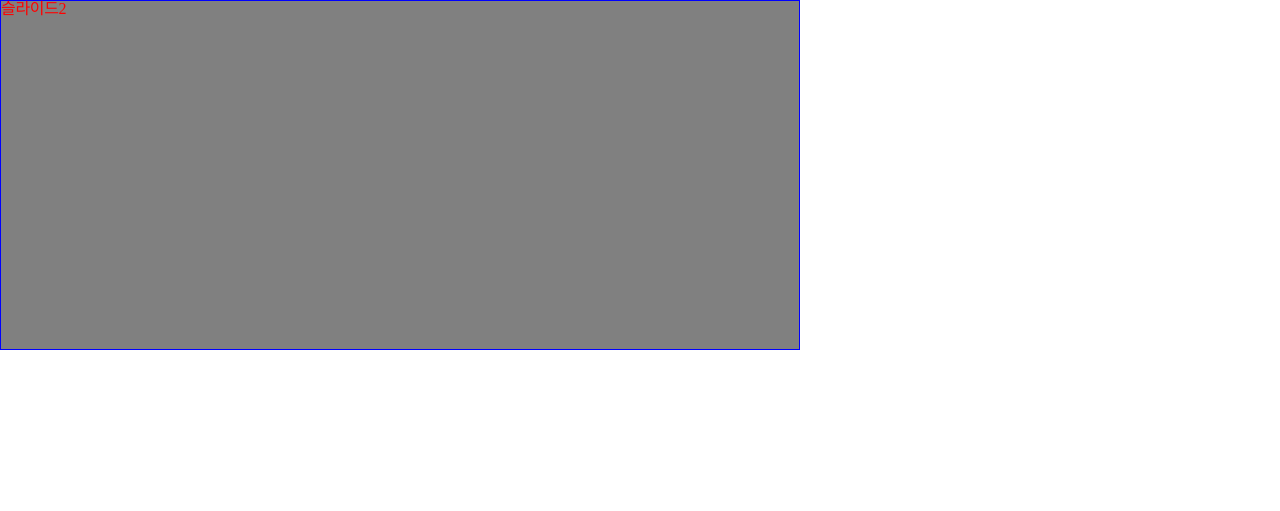
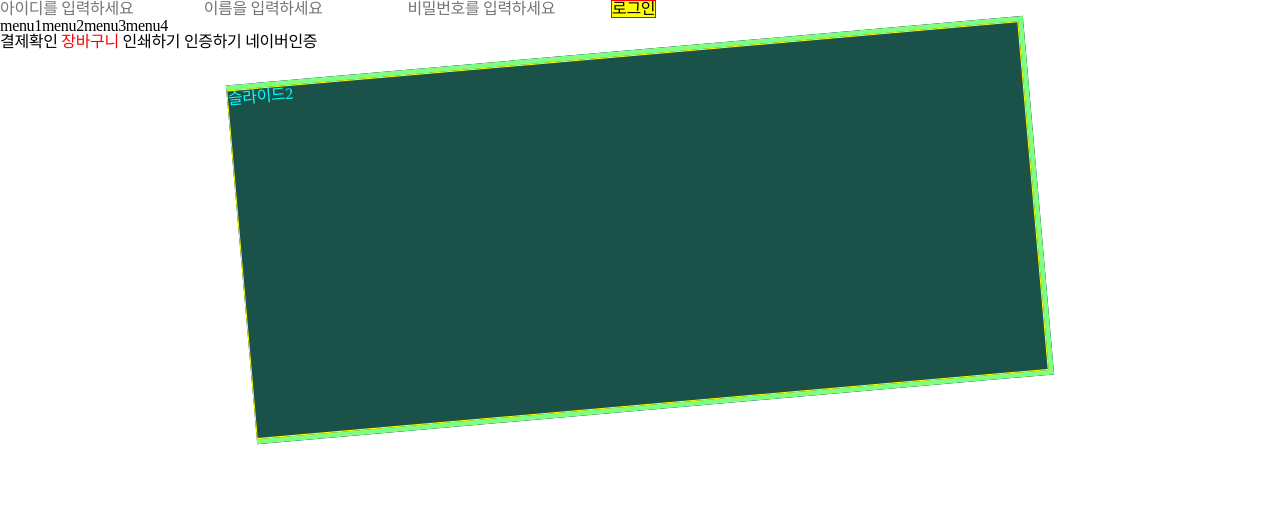
Before and after one commit to kimsuyeon1231/TIL_js, a website: page basic/basic3.html in a window 1280 px wide. Drawn offline with Linux system fonts and the light colour scheme.

Commit message:
20250911

```diff
--- a/basic/basic3.html
+++ b/basic/basic3.html
@@ -6,9 +6,31 @@
     <title>자바스크립트 3일차 -기초</title>
     <link rel="stylesheet" href="./styles/reset.css">
     <link rel="stylesheet" href="./styles/basic3.css">
-    <script src="./scripts/basic3.js"></script>
+    <script src="./scripts/basic3.js" defer></script>
+    <script src="./scripts/basic3_DOM.js" defer></script>
 </head>
 <body>
+    <form action="#" method="post" id="longinFrm">
+        <input type="text" name="id" id="id" placeholder="아이디를 입력하세요">
+        <input type="text" name="name" id="name" placeholder="이름을 입력하세요">
+        <input type="password" name="pw" id="pw" placeholder="비밀번호를 입력하세요">
+        <button onclick="userInfo()" type="button">로그인</button>
+    </form>
+    <nav id="main">
+        <ul class="gnb">
+            <li><a href="#">menu1</a></li>
+            <li><a href="#">menu2</a></li>
+            <li><a href="#">menu3</a></li>
+            <li><a href="#">menu4</a></li>
+        </ul>
+    </nav>
+    <div class="test">
+        <button onclick="alert('결제완료되었습니다.')">결제확인</button>
+        <button onclick="alert('장바구니 담기 완료')">장바구니</button>
+        <button onclick="window.print()">인쇄하기</button>
+        <button onclick="window.open('https://google.com')">인증하기</button>
+        <button onclick="naverLink()">네이버인증</button>
+    </div>
     <div id="slide_container">
         <div class="slide_wrap">
             <div class="slide slide1">슬라이드1</div>
--- /dev/null
+++ b/basic/scripts/basic3_DOM.js
@@ -0,0 +1,81 @@
+function naverLink() {
+    window.open('https://naver.com', '_blank')
+}
+//naverLink()
+const writeFunc = function() {
+    return window.location.href('https://google.com')
+}
+//writeFunc();
+
+//DOM
+const btn = document.getElementsByTagName('button')
+const div = document.getElementsByTagName('div')
+console.log(btn, div);
+btn[2].style.color = 'red';
+btn[0].style.backgroundColor = 'yellow';
+btn[0].style.border = '1px solid red';
+div[1].style.transform = 'rotate(-5deg)';
+
+//JS - HTML, CSS
+//DOM.style.color; //읽기
+//DOM.style.color = '값'; //수정
+//객체.속성.속성
+//객체.함수()
+
+//클래스 선택하기
+const slide = document.getElementsByClassName('slide')/* 띄어쓰기 및 _ 대신 띄어쓰기 쓸 부분에 대문자 사용 */
+const slideWrap = document.getElementsByClassName('slide_wrap')
+console.log(slide, slideWrap);
+slide[0].style.backgroundColor = '#ff0';
+slide[1].style.backgroundColor = 'rgba(0,0,0,0.1)';
+slideWrap[0].style.border = '5px solid purple';
+/* 태그와 클래스 DOM은 반드시 인덱스 붙여서 사용하기 */
+
+//아이디 DOM
+const container = document.getElementById('slide_container')
+console.log(container)
+container.style.backgroundColor = 'pink'
+container.style.margin = '0 auto'
+//아이디는 단 하나의 요소로 인덱스를 붙이지 않고 작성한다.
+slide_container.style.filter = 'invert(1)';
+
+//ES6 querySelector
+const tag_es6 = document.querySelectorAll('div')
+const cls_es6 = document.querySelectorAll('.slide')
+const id_es6 = document.querySelector('#slide_containar')
+console.log(tag_es6, cls_es6, id_es6)
+
+// 메뉴 구조
+const navMain = document.querySelector('#main')
+const navGnb = document.querySelector('.gnb')
+const navLi = document.querySelectorAll('.gnb > li')
+const navLi_v2 = navGnb.querySelectorAll('li')
+const navA = document.querySelectorAll('.gnb> li > a')
+const navA_v2s = navLi[0].querySelectorAll('a')
+console.log(navMain, navGnb, navLi, navLi_v2, navA, navA_v2s)
+navGnb.style.display = 'flex'
+navLi[2].style.transform = 'transform 0.3s linear 2s'
+navGnb.style.fontsize= '2.0rem'
+navA[0].style.animation = 'rotate360 1s alternate infinite'
+//DOM 변수 사용 시 All 키워드 유무에 따라 [인덱스] 사용 주의하기!
+
+//로그인 알고리즘
+//버튼 클릭 시 사용자가 입력한 아이디, 이름, 비밀번호 확인 알고리즘
+const loginBtn = document.querySelector('#loginFrm button')
+const loginId = document.querySelector('#id')
+const loginName = document.querySelector('#name')
+const loginPw = document.querySelector('#pw')
+console.log(loginBtn, loginId, loginName, loginPw)
+console.log(loginId.name);
+console.log(loginId.type);
+//객체.속성; //속성 읽기
+//객체.속성.속성 = 대입값;
+//이미지객체.src = '경로'
+//loginId.type = 'password'/* 아이디 타입을 텍스트-> 패스워드로 변경 */
+function userInfo(){
+    //로그인 버튼 클릭 시 사용자가 입력한 아이디, 이름, 비밀번호 콘솔 확인 알고리즘
+    let data = loginId.value;/* value 인풋, 버튼 같은 폼 관련된 태그들에 사용 */
+    data += loginPw.value;
+    data += loginName.value;
+    return console.log(data);
+}
```
